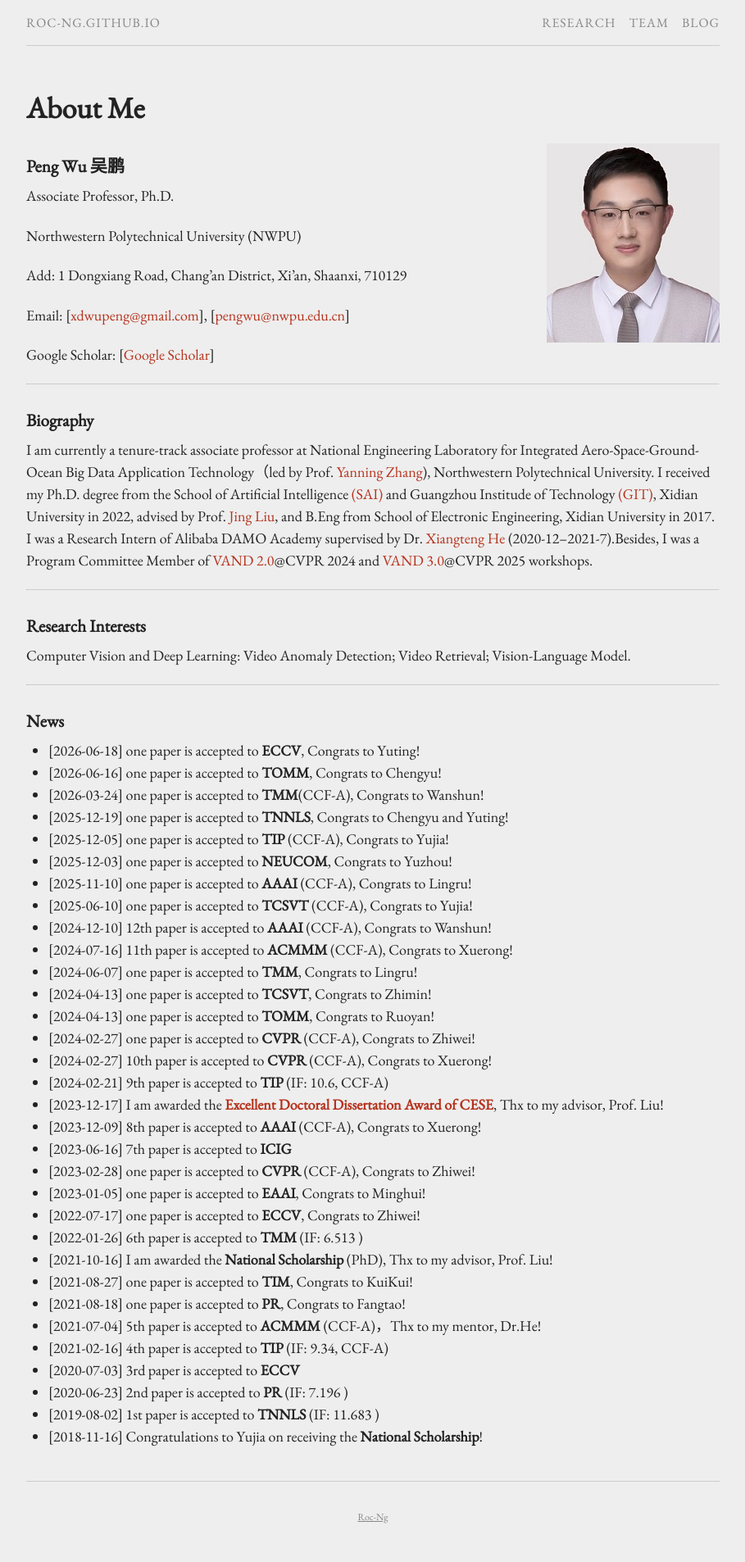
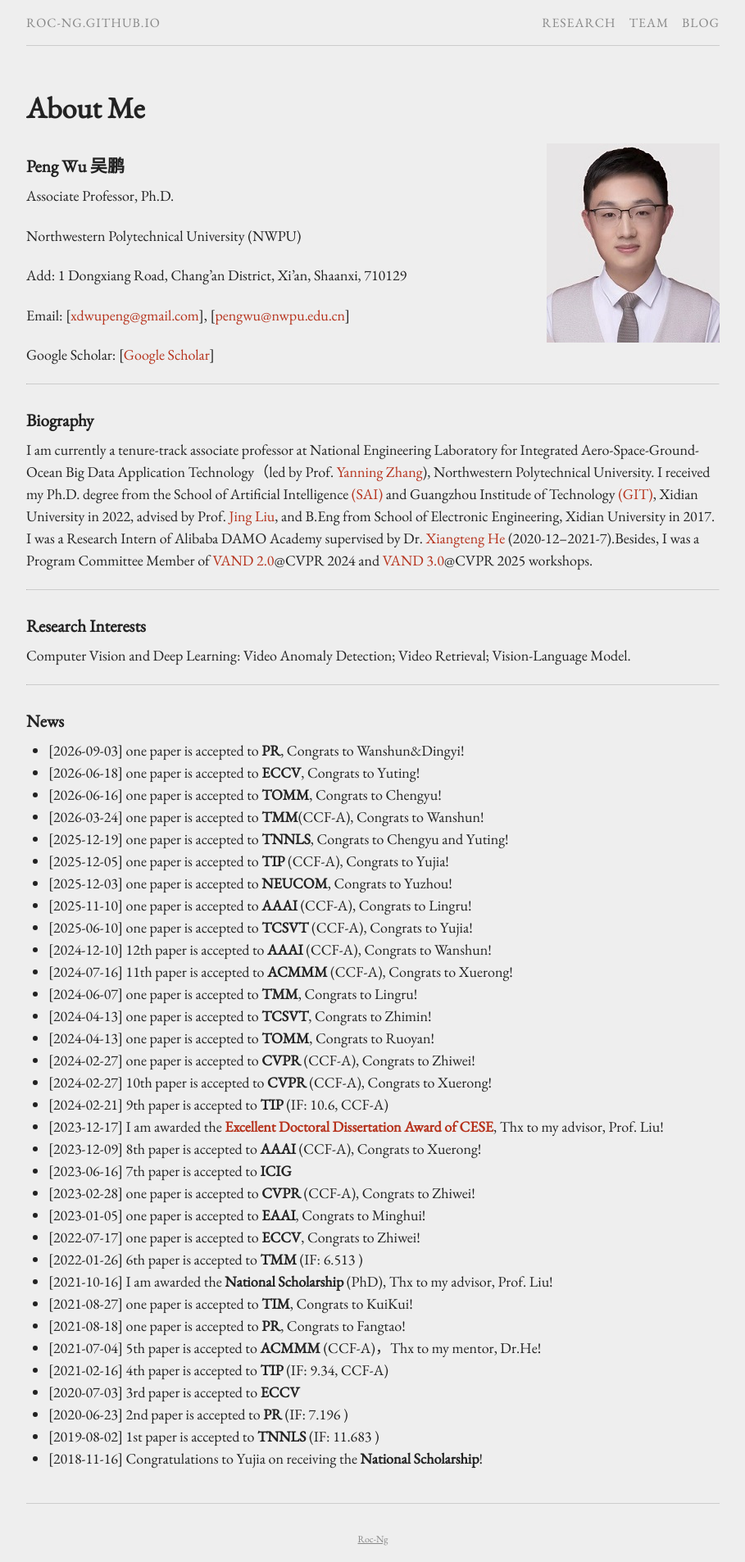
Before and after one commit to Roc-Ng/Roc-Ng.github.io, a Jekyll site: the page built from index.md, in a window 1280 px wide. Shown: the whole page at 82% size, without its empty margins (185-1094 px from the left). Built offline with Jekyll 4.4.1, drawn with Linux system fonts in a browser that asks for light colours; before the commit the page ends 1879 px from its top, so only the background shows below that.

Commit message:
Update index.md

```diff
--- a/index.md
+++ b/index.md
@@ -33,6 +33,7 @@ Computer Vision and Deep Learning: Video Anomaly Detection; Video Retrieval; Vis
 ------
 
 ### News
++ [2026-09-03]  one paper is accepted to **PR**, Congrats to Wanshun&Dingyi!
 + [2026-06-18]  one paper is accepted to **ECCV**, Congrats to Yuting!
 + [2026-06-16]  one paper is accepted to **TOMM**, Congrats to Chengyu!
 + [2026-03-24]  one paper is accepted to **TMM**(CCF-A), Congrats to Wanshun!
```
